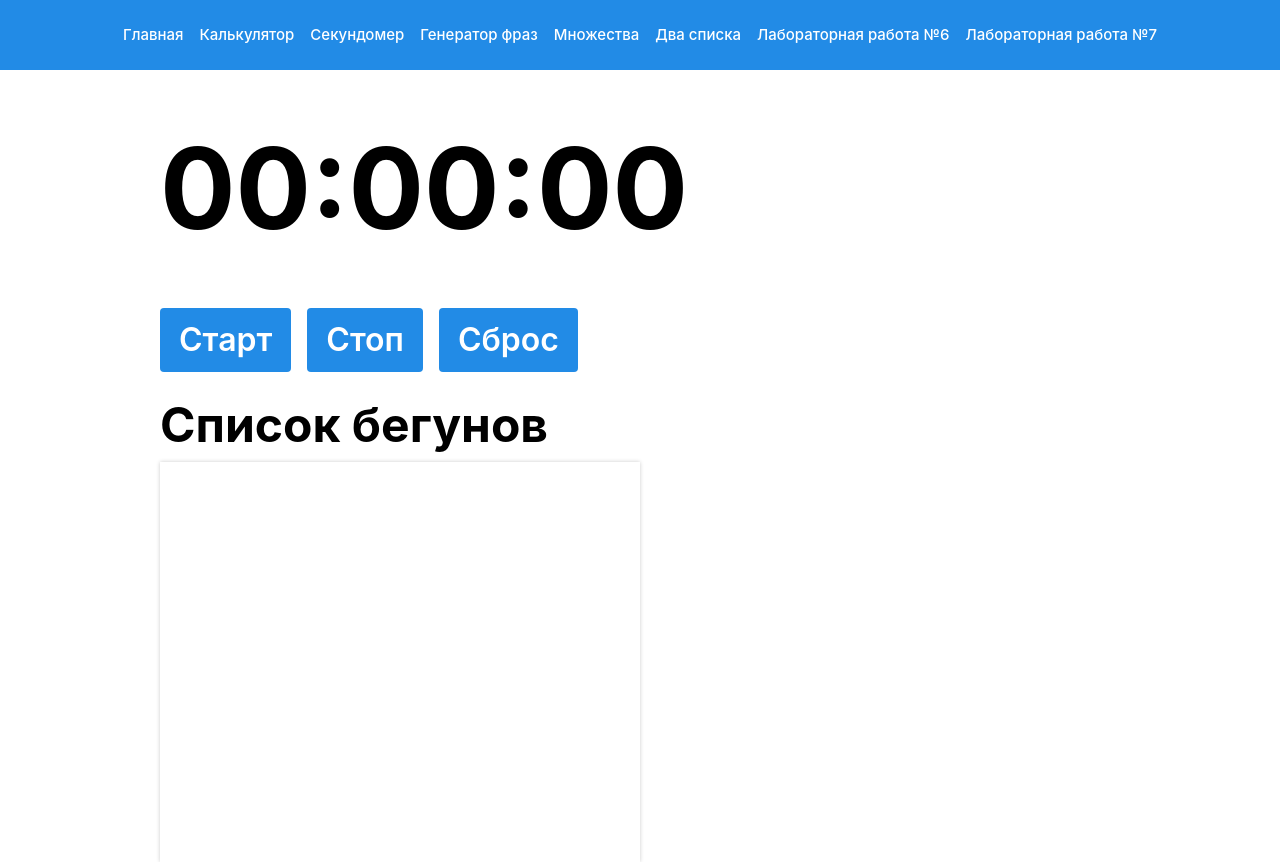
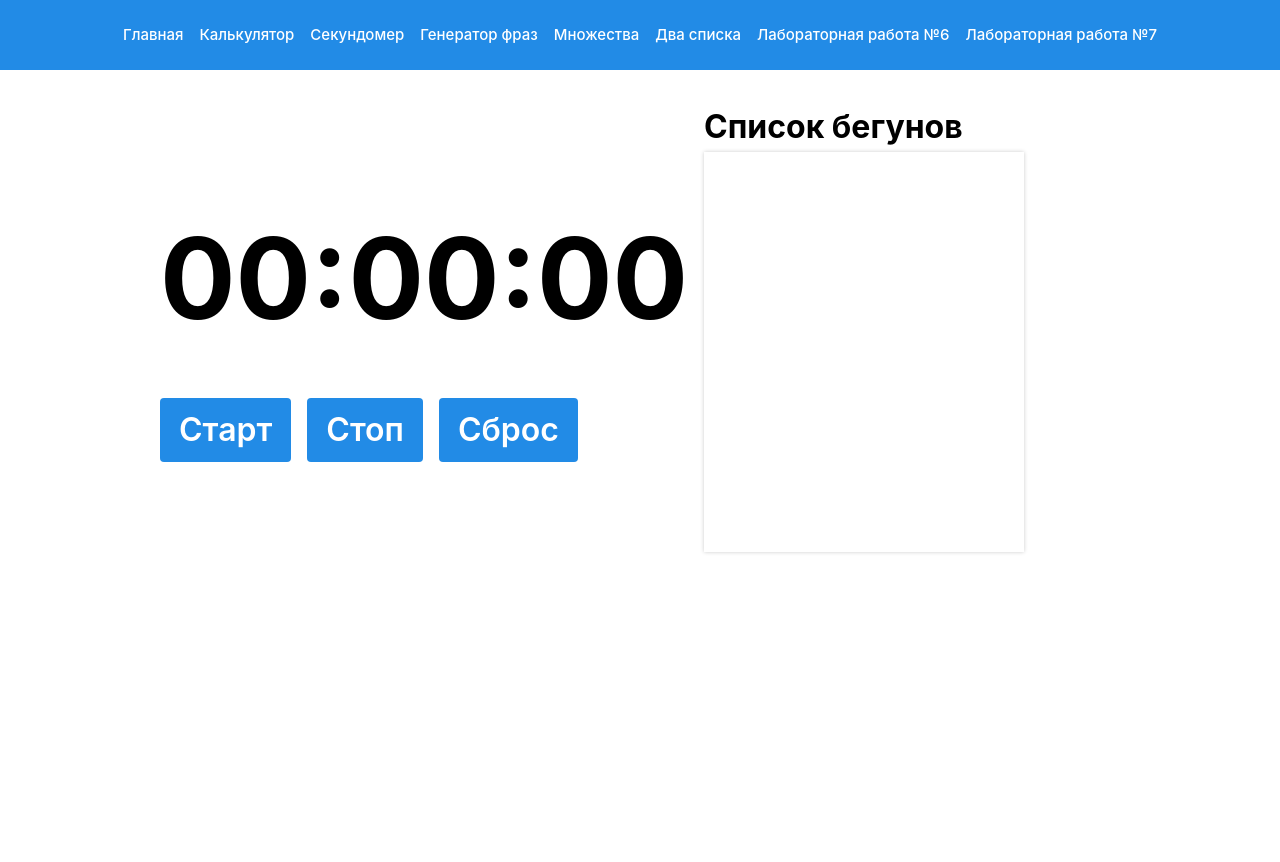
Before and after one commit to DzNk/LaboratoriesTech, a React (Vite) app: page /lab2 in a window 1280 px wide. After the commit the page ends 800 px from the top, so only its background shows below. Built offline with nearby package versions, Linux system fonts and the light colour scheme.

Commit message:
Lab 5 done

```diff
--- a/src/pages/StopWatch/styles/StopWatch.module.scss
+++ b/src/pages/StopWatch/styles/StopWatch.module.scss
@@ -12,7 +12,7 @@
 
 .runners {
   height: 100%;
-  width: 30em;
+  width: 20em;
 }
 
 .border {
@@ -20,13 +20,13 @@
 }
 
 .runnerHeader {
-  font-size: 3rem;
+  font-size: 2rem;
   font-weight: 700;
   text-align: center;
 }
 
 .runnerSub {
-  font-size: 1.8rem;
+  font-size: 1.6rem;
   font-weight: 700;
   text-align: center;
   margin-bottom: 1rem;
```
